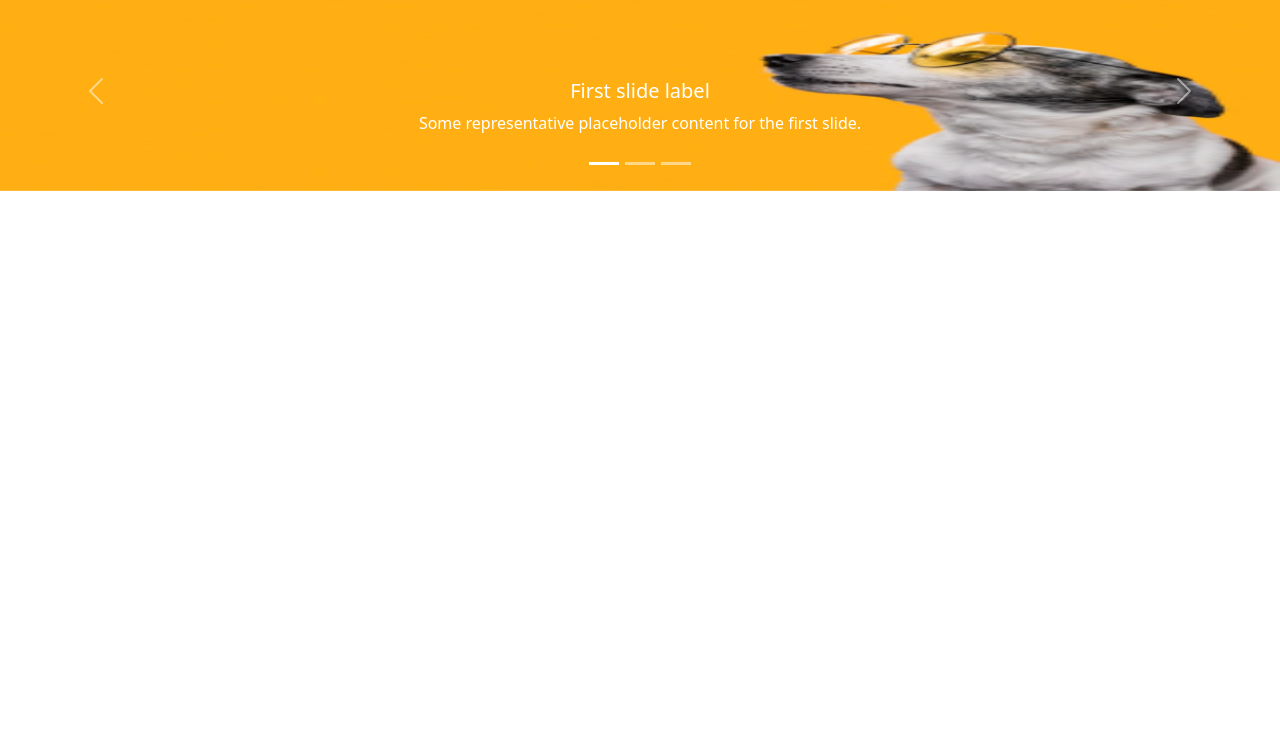
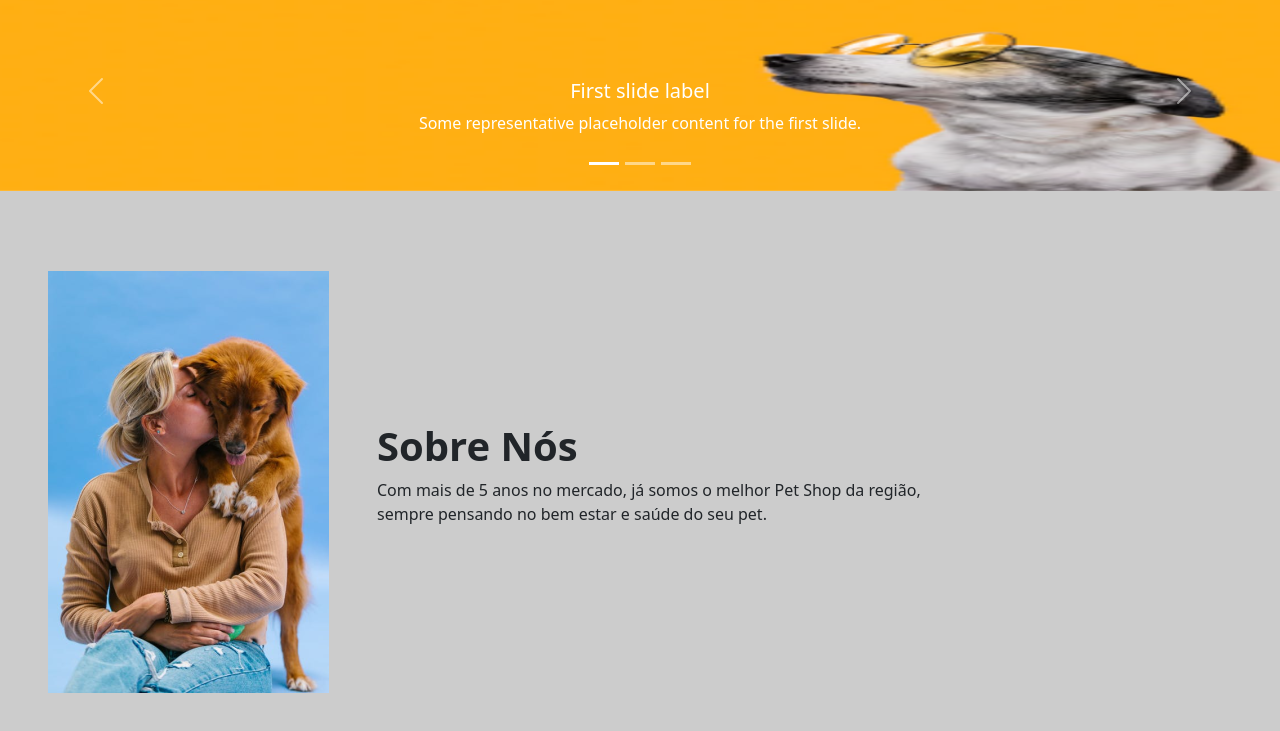
Before and after one commit to laysamelayne/PetShop, a plain HTML site: page index.html in a window 1280 px wide. Shown: the part 75-806 px from the top of the page. Drawn offline with nearby package versions, Linux system fonts and the light colour scheme.

Commit message:
sobre nós
sobre nós

```diff
--- a/assets/css/style.css
+++ b/assets/css/style.css
@@ -5,13 +5,39 @@
 }
 
 body {
-    min-width: 320px;
+   min-width: 320px;
 }
 
 :root {
     --colorDefault: #FFF;
     --bgColor1: #FFAF14;
 }
+
+.bg-grey{
+    background-color: #CCCCCC;
+    }
+
+.bg-blue{
+    background-color: #07B4D9;
+}
+
+.bg-orange{
+    background-color: #F74E02;
+}
+
+.bg-ligth-green{
+    background-color: #D5E5F4;
+}
+
+.primery-color{
+    color: #FFAF14;
+}
+
+h2{
+    font-weight: 700;
+    font-size: 2.5rem;
+ }
+
 
 /* HEADER */
 .header-menu {
@@ -66,3 +92,37 @@ body {
 .slider .carousel-inner img {
     height: 200px;
 }
+
+ /* Sobre Nós */
+
+ #sobre img{
+   max-height: 500px;
+ }
+
+ .content2{
+   padding: 5rem 1rem;
+   gap: 3rem;
+   flex-direction: column;
+ }
+
+
+ @media(min-width: 600px){
+    .content2{
+        padding: 5rem 2rem;
+       flex-direction: row;
+       align-items: center;
+       gap: 1rem;
+
+    }
+
+    .text-wrapp{
+       max-width: 50%;
+       }
+ }
+
+ @media(min-width: 800px){
+    .content2{
+        padding: 5rem 3rem;
+       gap:  3rem;
+    }
+ }
--- a/index.html
+++ b/index.html
@@ -85,6 +85,21 @@
         </div>
     </section>
 
+    <section class=" bg-grey " id="sobre">
+        <div class="d-flex content2">
+            <div >
+                <img src="assets/img/img_sobre.png" alt="cuidado animal">
+            </div>
+                <div class="text-wrapp">
+                    <h2>Sobre Nós</h2>
+                    <p>
+                        Com mais de 5 anos no mercado, já somos o melhor Pet Shop  da região, sempre pensando no bem estar e saúde do seu pet.
+                    </p>
+                </div>
+        </div>
+
+    </section>
+
     <script src="assets/bootstrap5/js/bootstrap.bundle.min.js"></script>
     <script src="assets/js/script.js"></script>
 </body>
```
Also changed, not shown: assets/img/img_sobre.png (added).
